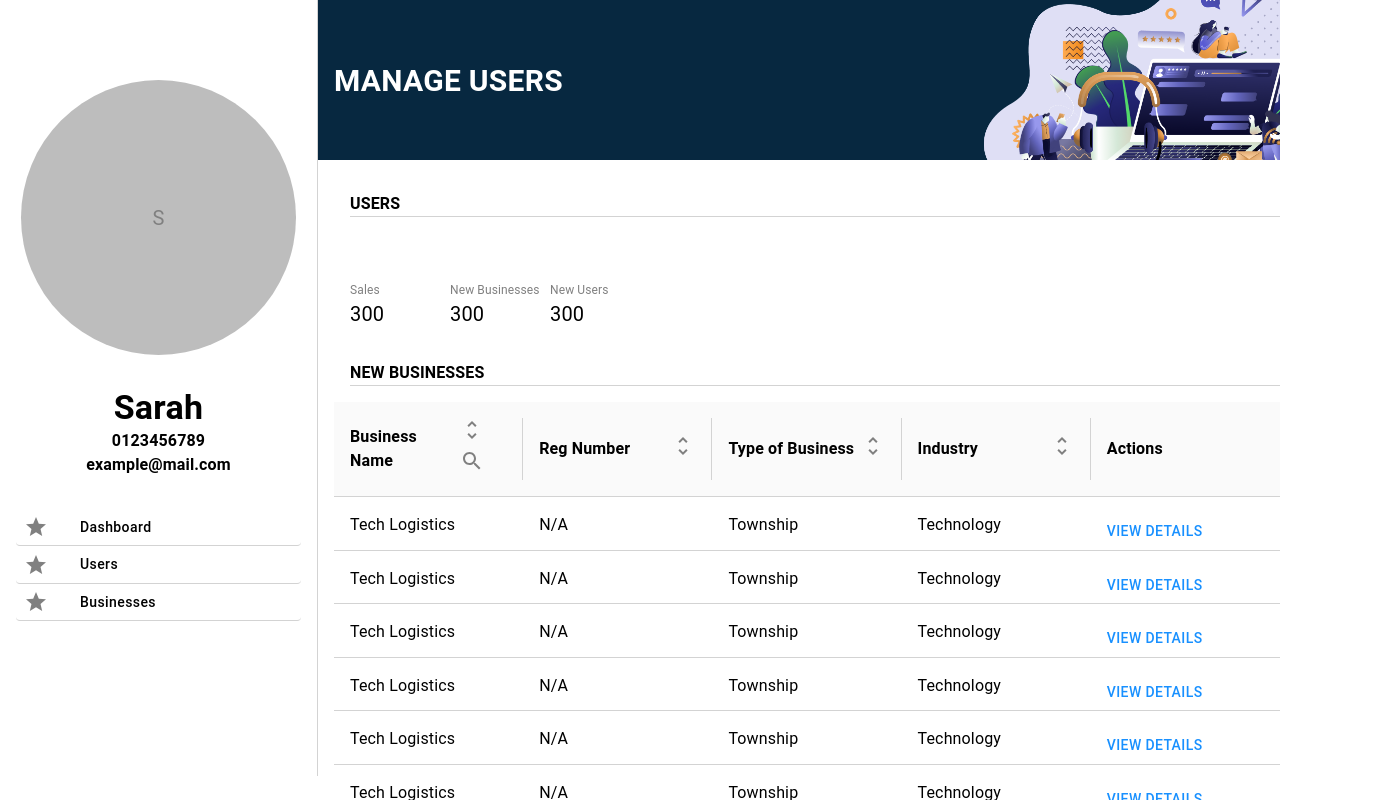
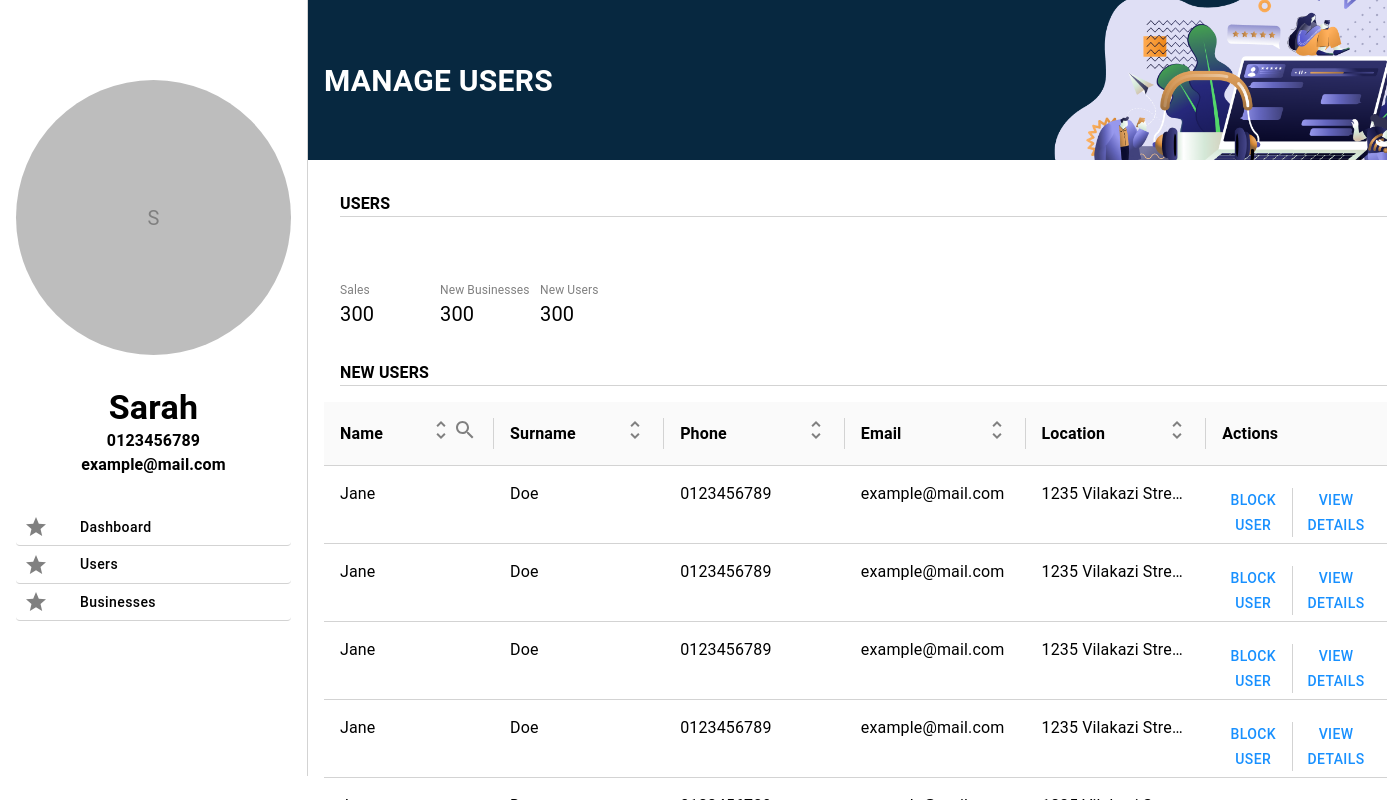
Before and after one commit to atlegilemarketing/-ATLEGILE-MARKETING-SOLUTIONS-CMS, a React (Create React App) app: page /main/users in a window 1280 px wide. Shown: the whole page, 1387 px wide, since content can reach past the window. Built offline with nearby package versions, Linux system fonts and the light colour scheme.

Commit message:
chore: fix alignment on manage users screen

```diff
--- a/src/CMS/ManageBusiness.js
+++ b/src/CMS/ManageBusiness.js
@@ -14,50 +14,51 @@ export default function ManageBusinesses() {
     {
       id: "00",
       name: "Tech Logistics",
-      regNum: "N/A",
-      bizType: "Township",
-      Industry: "Technology",
-      actions: "View Details",
+      surname: "N/A",
+      phone: "Township",
+      email: "Technology",
+      location: "View Details",
+      action:["Block User","View Details"]
     },
+
     {
       id: "01",
       name: "Tech Logistics",
-      regNum: "N/A",
-      bizType: "Township",
-      Industry: "Technology",
-      actions: "View Details",
+      surname: "N/A",
+      phone: "Township",
+      email: "Technology",
+      location: "View Details",
+      action:["Block User","View Details"]
     },
+
     {
       id: "02",
       name: "Tech Logistics",
-      regNum: "N/A",
-      bizType: "Township",
-      Industry: "Technology",
-      actions: "View Details",
+      surname: "N/A",
+      phone: "Township",
+      email: "Technology",
+      location: "View Details",
+      action:["Block User","View Details"]
     },
+
     {
       id: "03",
       name: "Tech Logistics",
-      regNum: "N/A",
-      bizType: "Township",
-      Industry: "Technology",
-      actions: "View Details",
+      surname: "N/A",
+      phone: "Township",
+      email: "Technology",
+      location: "View Details",
+      action:["Block User","View Details"]
     },
+
     {
       id: "04",
       name: "Tech Logistics",
-      regNum: "N/A",
-      bizType: "Township",
-      Industry: "Technology",
-      actions: "View Details",
-    },
-    {
-      id: "05",
-      name: "Tech Logistics",
-      regNum: "N/A",
-      bizType: "Township",
-      Industry: "Technology",
-      actions: "View Details",
+      surname: "N/A",
+      phone: "Township",
+      email: "Technology",
+      location: "View Details",
+      action:["Block User","View Details"]
     },
   ];
 
--- a/src/CMS/ManageUsers.js
+++ b/src/CMS/ManageUsers.js
@@ -3,7 +3,6 @@ import { Box, Typography, Button } from "@mui/material";
 import UnfoldMoreIcon from "@mui/icons-material/UnfoldMore";
 import SearchIcon from "@mui/icons-material/Search";
 import clipArt from "../images/clipArtUsers.png";
-
 
 export default function ManageBusinesses() {
   const handleActions = () => {
@@ -13,51 +12,57 @@ export default function ManageBusinesses() {
   const fakeBusinessesList = [
     {
       id: "00",
-      name: "Tech Logistics",
-      regNum: "N/A",
-      bizType: "Township",
-      Industry: "Technology",
-      actions: "View Details",
+      name: "Jane",
+      surname: "Doe",
+      email: "example@mail.com",
+      phone: "0123456789",
+      location:
+        " 1235 Vilakazi Street, Orlando West, Soweto, 1804, South Africa",
+      actions: ["Block User", "View Details"],
     },
+
     {
       id: "01",
-      name: "Tech Logistics",
-      regNum: "N/A",
-      bizType: "Township",
-      Industry: "Technology",
-      actions: "View Details",
+      name: "Jane",
+      surname: "Doe",
+      email: "example@mail.com",
+      phone: "0123456789",
+      location:
+        " 1235 Vilakazi Street, Orlando West, Soweto, 1804, South Africa",
+      actions: ["Block User", "View Details"],
     },
+
     {
       id: "02",
-      name: "Tech Logistics",
-      regNum: "N/A",
-      bizType: "Township",
-      Industry: "Technology",
-      actions: "View Details",
+      name: "Jane",
+      surname: "Doe",
+      email: "example@mail.com",
+      phone: "0123456789",
+      location:
+        " 1235 Vilakazi Street, Orlando West, Soweto, 1804, South Africa",
+      actions: ["Block User", "View Details"],
     },
+
     {
       id: "03",
-      name: "Tech Logistics",
-      regNum: "N/A",
-      bizType: "Township",
-      Industry: "Technology",
-      actions: "View Details",
+      name: "Jane",
+      surname: "Doe",
+      email: "example@mail.com",
+      phone: "0123456789",
+      location:
+        " 1235 Vilakazi Street, Orlando West, Soweto, 1804, South Africa",
+      actions: ["Block User", "View Details"],
     },
+
     {
       id: "04",
-      name: "Tech Logistics",
-      regNum: "N/A",
-      bizType: "Township",
-      Industry: "Technology",
-      actions: "View Details",
-    },
-    {
-      id: "05",
-      name: "Tech Logistics",
-      regNum: "N/A",
-      bizType: "Township",
-      Industry: "Technology",
-      actions: "View Details",
+      name: "Jane",
+      surname: "Doe",
+      email: "example@mail.com",
+      phone: "0123456789",
+      location:
+        " 1235 Vilakazi Street, Orlando West, Soweto, 1804, South Africa",
+      actions: ["Block User", "View Details"],
     },
   ];
 
@@ -170,7 +175,7 @@ export default function ManageBusinesses() {
             mt: 4,
           }}
         >
-          <Typography sx={{ fontWeight: 700 }}>NEW BUSINESSES</Typography>
+          <Typography sx={{ fontWeight: 700 }}>NEW USERS</Typography>
         </Box>
 
         <Box
@@ -188,7 +193,7 @@ export default function ManageBusinesses() {
         >
           <Box
             sx={{
-              width: "20%",
+              width: "16%",
               pl: 2,
               pr: 2,
               display: "flex",
@@ -199,7 +204,7 @@ export default function ManageBusinesses() {
               borderRight: "1px lightgray solid",
             }}
           >
-            <Typography sx={{ fontWeight: 600 }}>Business Name</Typography>
+            <Typography sx={{ fontWeight: 600 }}>Name</Typography>
             <Typography
               sx={{
                 color: "gray",
@@ -212,7 +217,7 @@ export default function ManageBusinesses() {
 
           <Box
             sx={{
-              width: "20%",
+              width: "16%",
               pl: 2,
               pr: 2,
               display: "flex",
@@ -223,7 +228,7 @@ export default function ManageBusinesses() {
               borderRight: "1px lightgray solid",
             }}
           >
-            <Typography sx={{ fontWeight: 600 }}>Reg Number</Typography>
+            <Typography sx={{ fontWeight: 600 }}>Surname</Typography>
             <Typography
               sx={{
                 color: "gray",
@@ -235,7 +240,7 @@ export default function ManageBusinesses() {
 
           <Box
             sx={{
-              width: "20%",
+              width: "17%",
               pl: 2,
               pr: 2,
               display: "flex",
@@ -246,7 +251,7 @@ export default function ManageBusinesses() {
               borderRight: "1px lightgray solid",
             }}
           >
-            <Typography sx={{ fontWeight: 600 }}>Type of Business</Typography>
+            <Typography sx={{ fontWeight: 600 }}>Phone</Typography>
             <Typography
               sx={{
                 color: "gray",
@@ -258,7 +263,7 @@ export default function ManageBusinesses() {
 
           <Box
             sx={{
-              width: "20%",
+              width: "17%",
               pl: 2,
               pr: 2,
               display: "flex",
@@ -269,7 +274,7 @@ export default function ManageBusinesses() {
               borderRight: "1px lightgray solid",
             }}
           >
-            <Typography sx={{ fontWeight: 600 }}>Industry</Typography>
+            <Typography sx={{ fontWeight: 600 }}>Email</Typography>
             <Typography
               sx={{
                 color: "gray",
@@ -281,7 +286,30 @@ export default function ManageBusinesses() {
 
           <Box
             sx={{
-              width: "20%",
+              width: "17%",
+              pl: 2,
+              pr: 2,
+              display: "flex",
+              flexDirection: "row",
+              alignItems: "center",
+              justifyContent: "space-between",
+              border: "none",
+              borderRight: "1px lightgray solid",
+            }}
+          >
+            <Typography sx={{ fontWeight: 600 }}>Location</Typography>
+            <Typography
+              sx={{
+                color: "gray",
+              }}
+            >
+              <UnfoldMoreIcon />
+            </Typography>
+          </Box>
+
+          <Box
+            sx={{
+              width: "17%",
               pl: 2,
               pr: 2,
               display: "flex",
@@ -306,47 +334,57 @@ export default function ManageBusinesses() {
           >
             <Box
               sx={{
-                width: "20%",
+                width: "16%",
                 pl: 2,
                 pr: 2,
               }}
             >
-              <Typography >{business.name}</Typography>
+              <Typography>{business.name}</Typography>
             </Box>
 
             <Box
               sx={{
-                width: "20%",
+                width: "16%",
                 pl: 2,
                 pr: 2,
               }}
             >
-              <Typography >{business.regNum}</Typography>
+              <Typography>{business.surname}</Typography>
             </Box>
 
             <Box
               sx={{
-                width: "20%",
+                width: "17%",
                 pl: 2,
                 pr: 2,
               }}
             >
-              <Typography >{business.bizType}</Typography>
+              <Typography>{business.phone}</Typography>
             </Box>
 
             <Box
               sx={{
-                width: "20%",
+                width: "17%",
                 pl: 2,
                 pr: 2,
               }}
             >
-              <Typography >{business.Industry}</Typography>
+              <Typography>{business.email}</Typography>
             </Box>
 
             <Box
               sx={{
-                width: "20%",
+                width: "17%",
+                pl: 2,
+                pr: 2,
+              }}
+            >
+              <Typography noWrap>{business.location}</Typography>
+            </Box>
+
+            <Box
+              sx={{
+                width: "17%",
                 pl: 1,
                 pr: 1,
               }}
@@ -357,7 +395,12 @@ export default function ManageBusinesses() {
                 //fullWidth
                 sx={{ textDecoration: "none", color: "#1890ff" }}
               >
-                {business.actions}
+                <Box
+                  sx={{ pr: 1,border: "none", borderRight: "1px lightgray solid" }}
+                >
+                  {business.actions[0]}
+                </Box>
+                <Box sx={{pl: 1,}}>{business.actions[1]}</Box>
               </Button>
             </Box>
           </Box>
```
